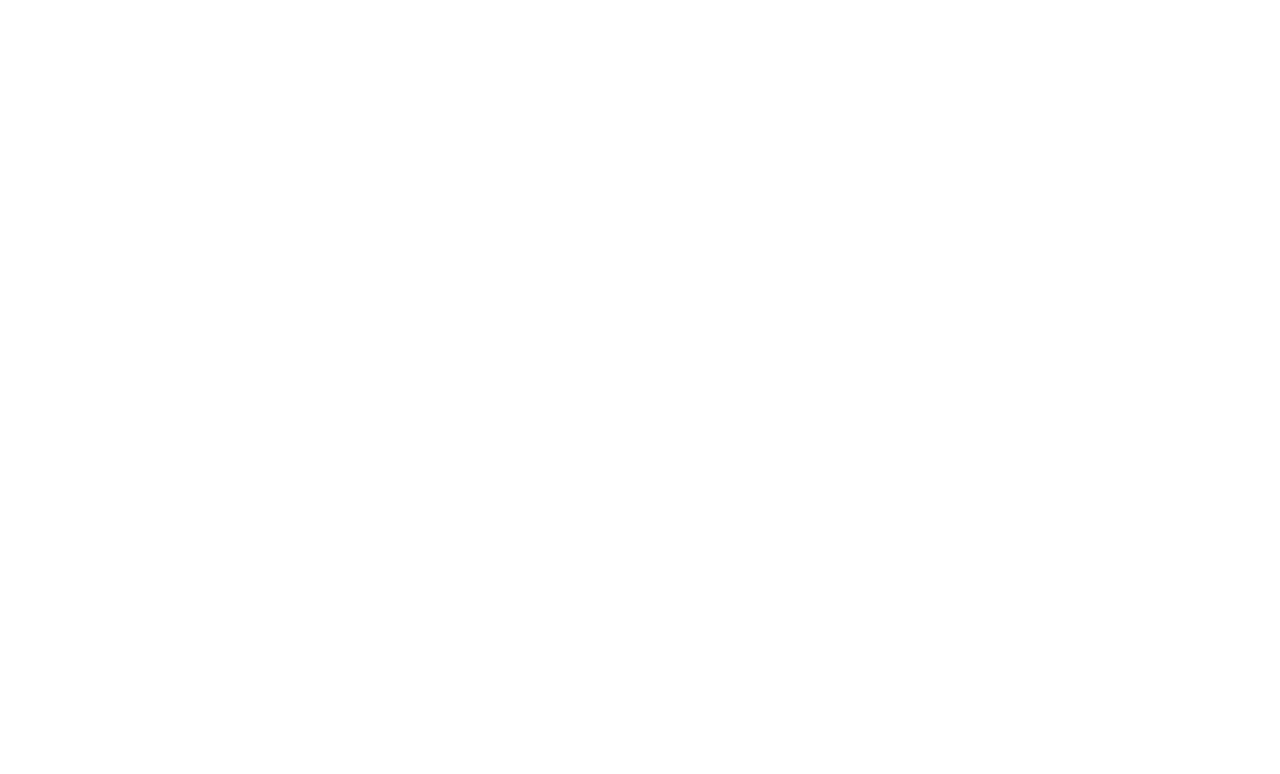
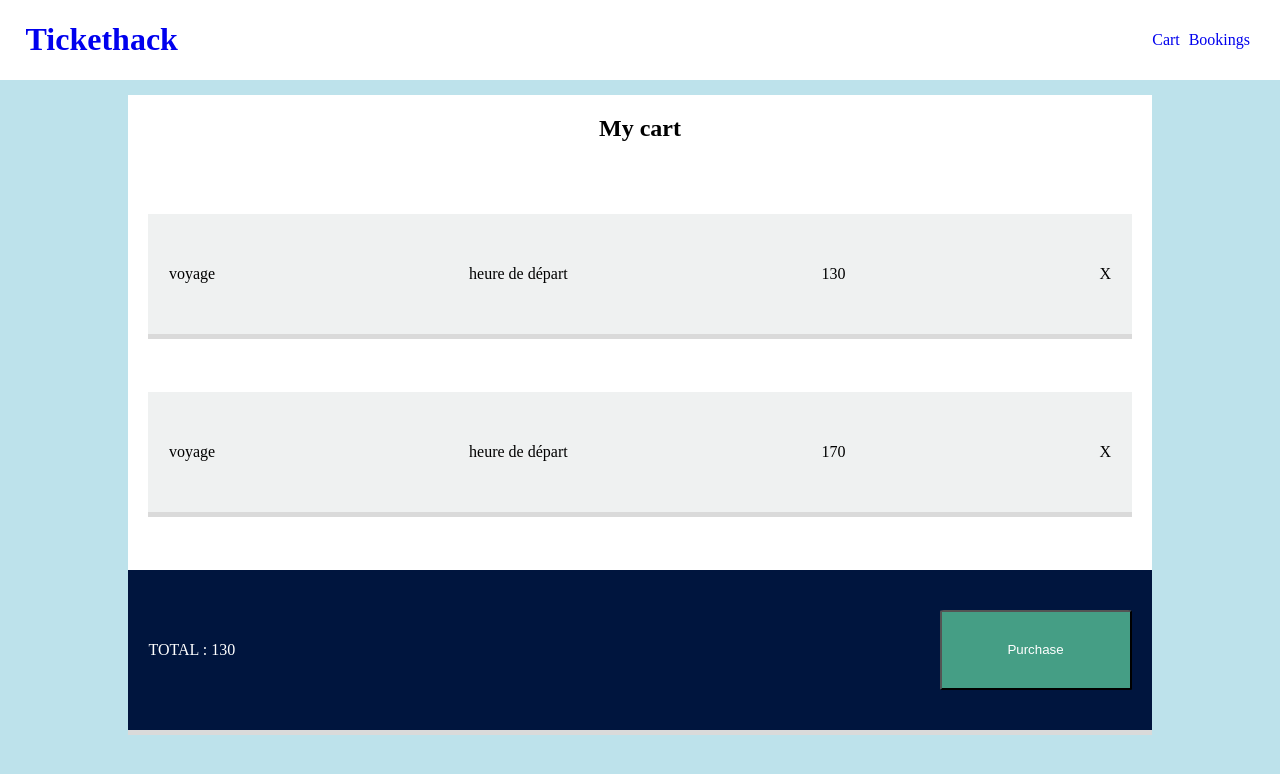
Before and after one commit to Lempereurjulien/ticketHack-frontend, a plain HTML site: page cart/cart.html in a window 1280 px wide. Drawn offline with Linux system fonts and the light colour scheme; files that its build step writes are made by us from their sources.

Commit message:
maj cart

```diff
--- a/cart/cart.css
+++ b/cart/cart.css
@@ -0,0 +1,115 @@
+body {
+    margin: 0;
+    background-color: #bde2eb;
+  }
+  #container {
+    display: flex;
+    flex-direction: column;
+    height: 100vh;
+    width: 100vw;
+    grid-template-rows: repeat(12, 1fr);
+    grid-template-columns: repeat(12, 1fr);
+    background-color: #bde2eb ;
+    align-items: center;
+  }
+
+
+
+#header {
+    display: flex;
+   flex-direction: row;
+   justify-content: space-between;
+   align-items: center;
+   border: 0.5 black solid;
+   background-color: #ffffff;
+
+    grid-row-start: 1;
+    grid-row-end: 2;
+
+    grid-column-start: 1;
+    grid-column-end: 5;
+    padding-left: 2%;
+    padding-right: 2%;
+
+
+  }
+
+.logo {
+    justify-content: flex-start;
+}
+
+
+.menu {
+    display: flex;
+    flex-direction: row;
+    justify-content: flex-end;
+
+}
+h1 {
+    color:rgb(0, 255, 255),
+}
+
+p {
+    color: black;
+    padding: 5%;
+}
+#btn-cart {
+    color:black;
+
+}
+
+#btn-booking {
+    color:black;
+
+}
+
+
+#cart {
+    display: flex;
+    flex-direction: column;
+    justify-content: space-between;
+    height: 80vh;
+    width: 80vw;
+    background-color: white;
+    margin-top : 15px;
+
+
+}
+.cart_trip {
+    display: flex;
+    justify-content: space-between;
+    align-items: center;
+    border-bottom: 5px solid #DADADA ;
+    background-color: #eff1f1;
+    height: 15vh;
+    padding-left: 2%;
+    padding-right: 2%;
+    margin-left: 2%;
+    margin-right: 2%;
+}
+
+
+h2 {
+    text-align: center;
+}
+
+#total-bar {
+    display: flex;
+    justify-content: space-between;
+    align-items: center;
+    border-bottom: 5px solid #DADADA ;
+    background-color: #00153e;
+    color:#ffffff;
+    margin-top : 0px;
+    height: 20vh;
+    padding-left: 2%;
+    padding-right: 2%
+}
+
+#btn-purchase {
+    background-color: #459e85;
+    width: 15vw;
+    height: 10vh;
+    color:#ffffff;
+    border-radius: 2%;
+}
--- a/cart/cart.html
+++ b/cart/cart.html
@@ -2,13 +2,63 @@
 <html>
 
 <head>
-    <link rel="stylesheet" href="style.css">
+    <link rel="stylesheet" href="cart.css">
+    <link rel="stylesheet" href="/style.css">
 </head>
 
 <body>
 
+    <div id="header">
+        <div class="logo">
+            <h1><a href="/index/index.html">Tickethack</a></h1>
+        </div>
+
+        <div class="menu">
+            <p id="btn-cart"><a href="/cart/cart.html">Cart</a></p>
+            <p id="btn-booking"><a href="/booking/booking.html">Bookings</a></p>
+        </div>
+    </div>
+
+    <div id="container">
+
+         <div id="cart">
+
+            <h2>My cart</h2>
 
 
+            <div class="cart_trip">
+                <div>voyage</div>
+                <div>heure de départ</div>
+                <div class="price">130</div>
+                <span class="btn-delete">X</span>
+
+            </div>
+
+            <div class="cart_trip">
+                <div>voyage</div>
+                <div>heure de départ</div>
+                <div class="price">170</div>
+                <span class="btn-delete">X</span>
+
+            </div>
+
+
+            <div id="total-bar">
+
+                <span>TOTAL : <span id="count"></span></span>
+
+                <button id="btn-purchase">Purchase</button>
+
+
+             </div>
+
+
+         </div>
+
+
+
+
+       </div>
 
     <script src="script_cart.js"></script>
 </body>
--- a/cart/script_cart.js
+++ b/cart/script_cart.js
@@ -0,0 +1,75 @@
+
+// suite ajout trip
+const newTrip = `
+<div id="cart_trip">
+                <div>voyage</div>
+                <div>heure de départ</div>
+                <div class="price">130</div>
+                <span class="btn-delete">X</span>
+
+            </div>
+
+`;
+
+//document.querySelector('#msg-container').innerHTML += newTrip;
+
+
+// Somme du panier
+
+for (let i = 0; i < document.querySelectorAll('.price').length; i++) {
+
+    let cartCount = Number(document.querySelector('.price').textContent);
+
+    let total = 0;
+total += cartCount;
+console.log(cartCount);
+    document.querySelector('#count').textContent = total;
+
+};
+
+
+
+
+
+// mise à jour suppression trip
+for (let i = 0; i < document.querySelectorAll('.btn-delete').length; i++) {
+    document.querySelectorAll('.btn-delete')[i].addEventListener('click', function()
+      {
+          // row supprimés
+        this.parentNode.remove();
+
+
+        // panier vidé
+        for (let i = 0; i < document.querySelectorAll('.price').length; i++) {
+
+            let cartCount2 = Number(document.querySelector('.price').textContent);
+
+            let total2 = 0;
+        total2 += cartCount2;
+
+        document.querySelector('#count').textContent = total2;
+      }
+    }
+    )
+  };
+
+
+
+// MAJ bouton purchase
+for (let i = 0; i < document.querySelectorAll('.btn-purchase').length; i++) {
+  document.querySelectorAll('.btn-purchase')[i].addEventListener('click', function()
+    {
+        // row supprimés
+      this.parentNode.remove();
+
+
+      // panier vidé
+      const cartCount2 = document.querySelectorAll('p').length;// à modifier
+      document.querySelector('#count').textContent = cartCount2;
+
+
+        // trip envoyé page bookings
+
+    }
+  )
+}
--- a/style.css
+++ b/style.css
@@ -0,0 +1,3 @@
+a {
+    text-decoration: none;
+}
```
